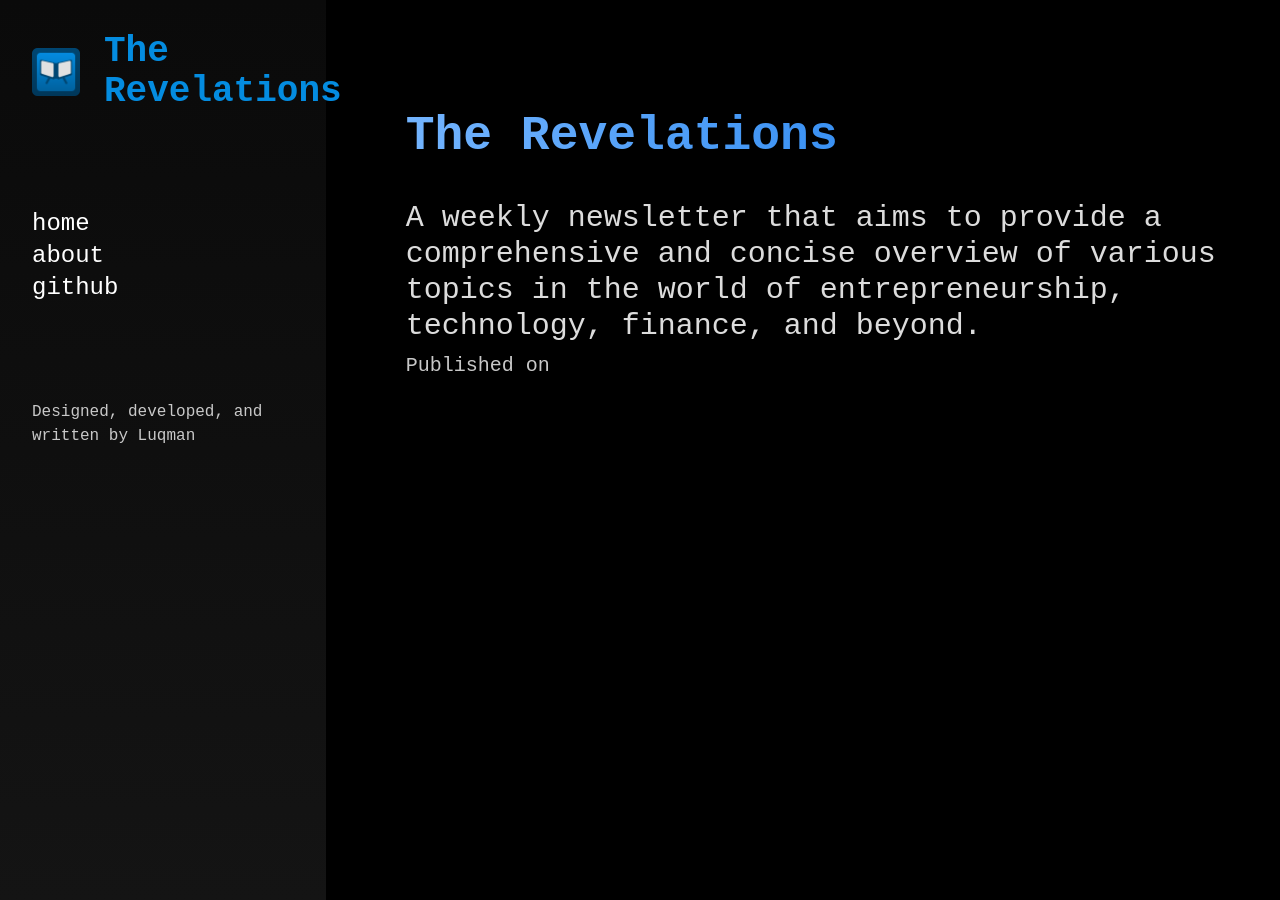
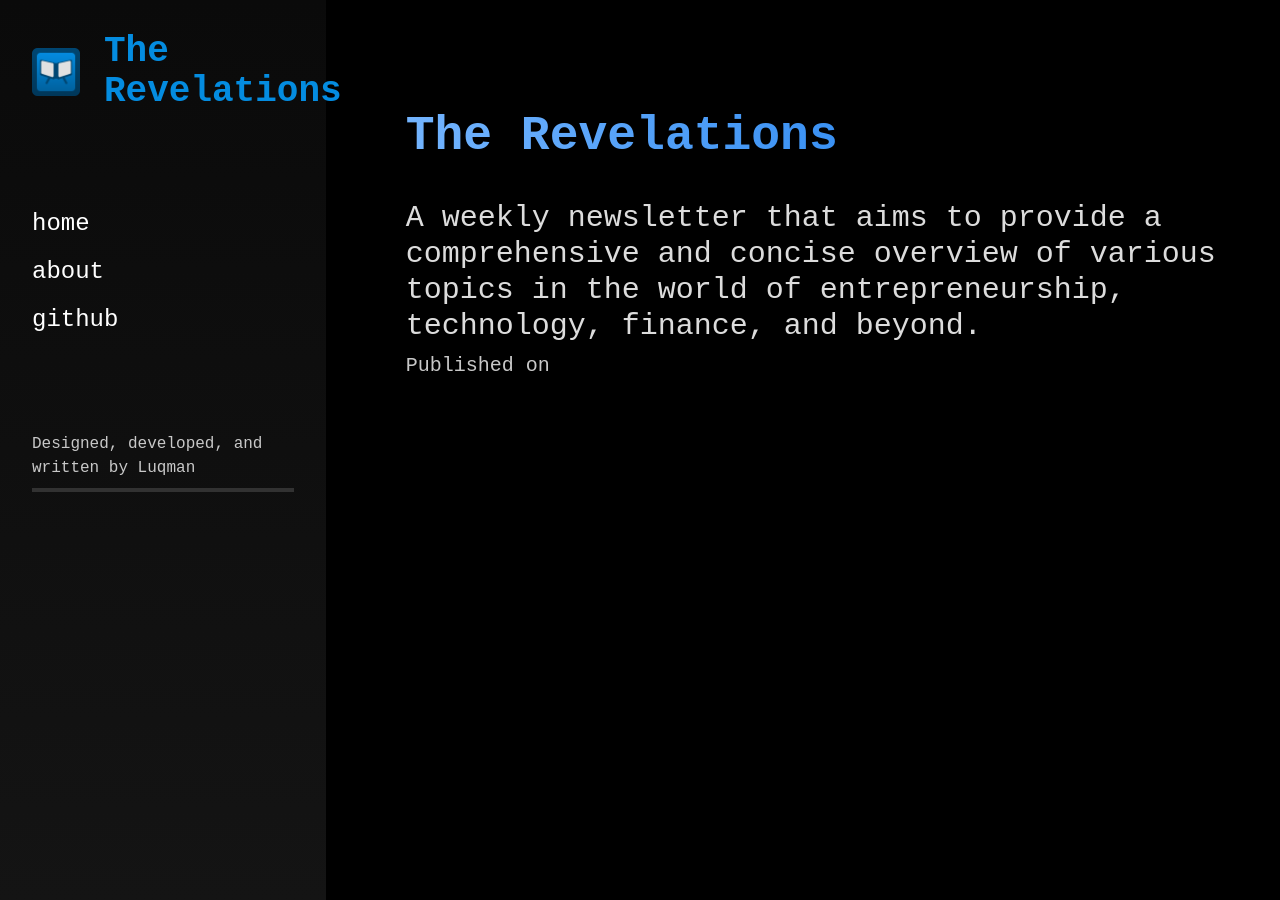
Before and after one commit to theluqmn/revelations, a Jekyll site: the page built from index.md, in a window 1280 px wide. Built offline with Jekyll 4.4.1, drawn with Linux system fonts in a browser that asks for light colours; nearby versions of some CDN libraries; some web fonts are replaced.

Commit message:
desktop and mobile nav

```diff
--- a/_layouts/home.html
+++ b/_layouts/home.html
@@ -43,42 +43,50 @@
                 </div>
 
                 <!-- mobile nav -->
-                <div class="py-2 flex flex-row gap-4 md:hidden">
-                    <a class="text-white text-2xl">home</a>
-                    <a class="text-white text-2xl">articles</a>
-                    <a class="text-white text-2xl">about</a>
-                    <a class="text-white text-2xl">github</a>
+                <div class="w-full md:hidden">
+                    <div class="py-2">
+                        <hr class="border-t-2 border-[rgb(50,50,50)]" />
+                    </div>
+
+                    <div class="flex flex-row justify-center gap-8 md:hidden">
+                        <a class="text-white text-xl">home</a>
+                        <a class="text-white text-xl">articles</a>
+                        <a class="text-white text-xl">about</a>
+                        <a class="text-white text-xl">github</a>
+                    </div>
                 </div>
 
                 <!-- desktop nav -->
-                <div class="py-24 flex flex-col gap-4 hidden md:block">
-                    <a class="text-white text-2xl hidden md:block">home</a>
-                    <a class="text-white text-2xl hidden md:block">about</a>
-                    <a class="text-white text-2xl hidden md:block">github</a>
-                </div>
+                <div class="w-full hidden md:block">
+                    <div class="py-24 flex flex-col gap-4">
+                        <a class="text-white text-2xl">home</a>
+                        <a class="text-white text-2xl">about</a>
+                        <a class="text-white text-2xl">github</a>
+                    </div>
 
-                <p class="text-base text-[rgb(200,200,200)] hidden md:block"> <!-- Hide on mobile -->
-                    Designed, developed, and written by Luqman
-                </p>
+                    <p class="text-base text-[rgb(200,200,200)]">
+                        Designed, developed, and written by Luqman
+                    </p>
 
-                <div class="py-2i">
-                    <hr class="border-t-4 border-[rgb(50,50,50)] hidden md:block" />
+                    <div class="py-2">
+                        <hr class="border-t-4 border-[rgb(50,50,50)]" />
+                    </div>
                 </div>
             </div>
 
             <div class="p-4 w-full flex flex-col gap-2">
-                <h1 class="pt-24 text-5xl font-bold text-transparent bg-clip-text bg-gradient-to-r from-[rgb(115,180,254)] md:via-[rgb(58,145,243)] to-[rgb(58,145,243)]">
+                <h1 class="pt-24 text-4xl md:text-5xl font-bold text-transparent bg-clip-text bg-gradient-to-r from-[rgb(115,180,254)] md:via-[rgb(58,145,243)] to-[rgb(58,145,243)]">
                     {{ page.title }}
                 </h1>
 
-                <h2 class="pt-8 text-3xl text-[rgb(220,220,220)]">
+                <h2 class="pt-8 text-2xl md:text-3xl text-[rgb(220,220,220)]">
                     {{ page.description }}
                 </h2>
-                <p class="text-xl text-[rgb(200,200,200)]">
+                <p class="text-lg md:text-xl text-[rgb(200,200,200)]">
                     Published on {{ page.date }}
                 </p>
 
-                <p class="pt-24 text-lg text-white">
+                <p class="pt-24 text-base md:text-lg text-white">
                     {{ content }}
                 </p>
             </div>
```
